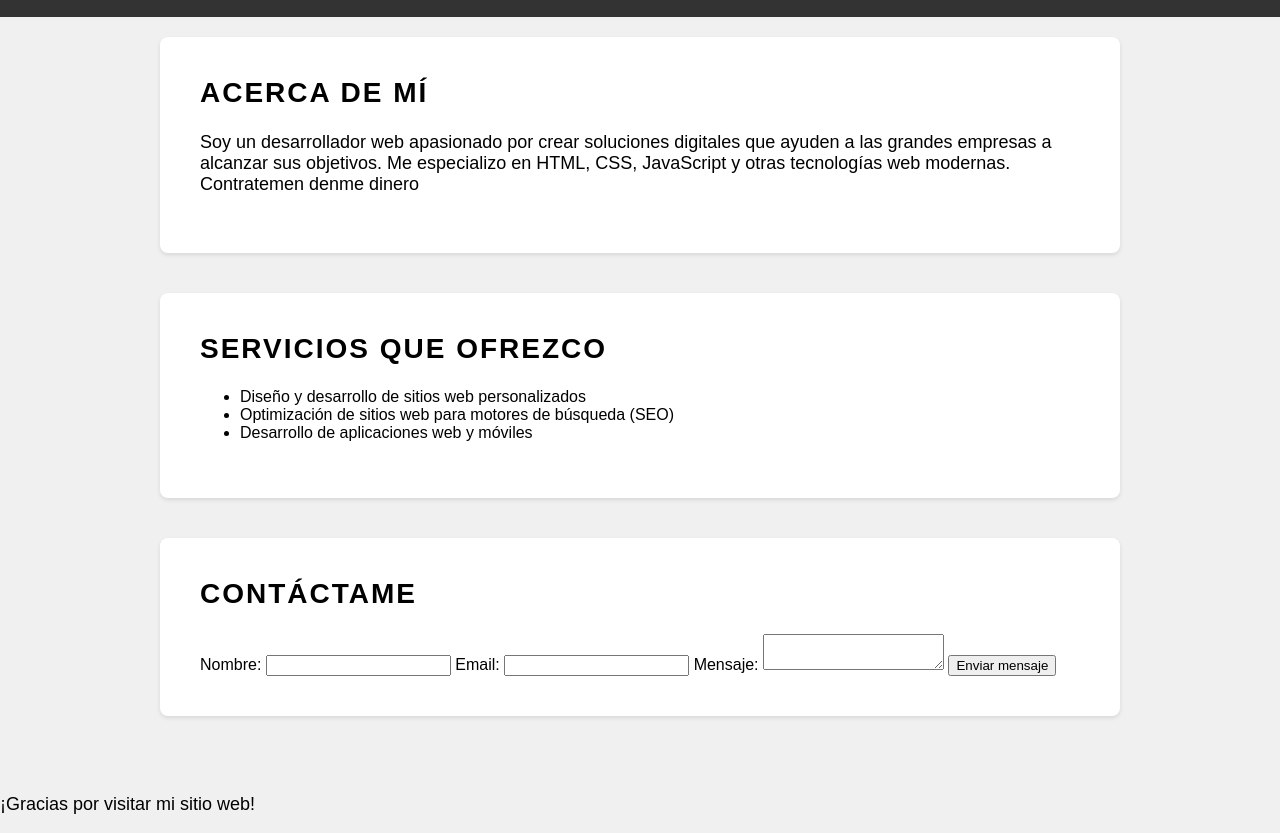
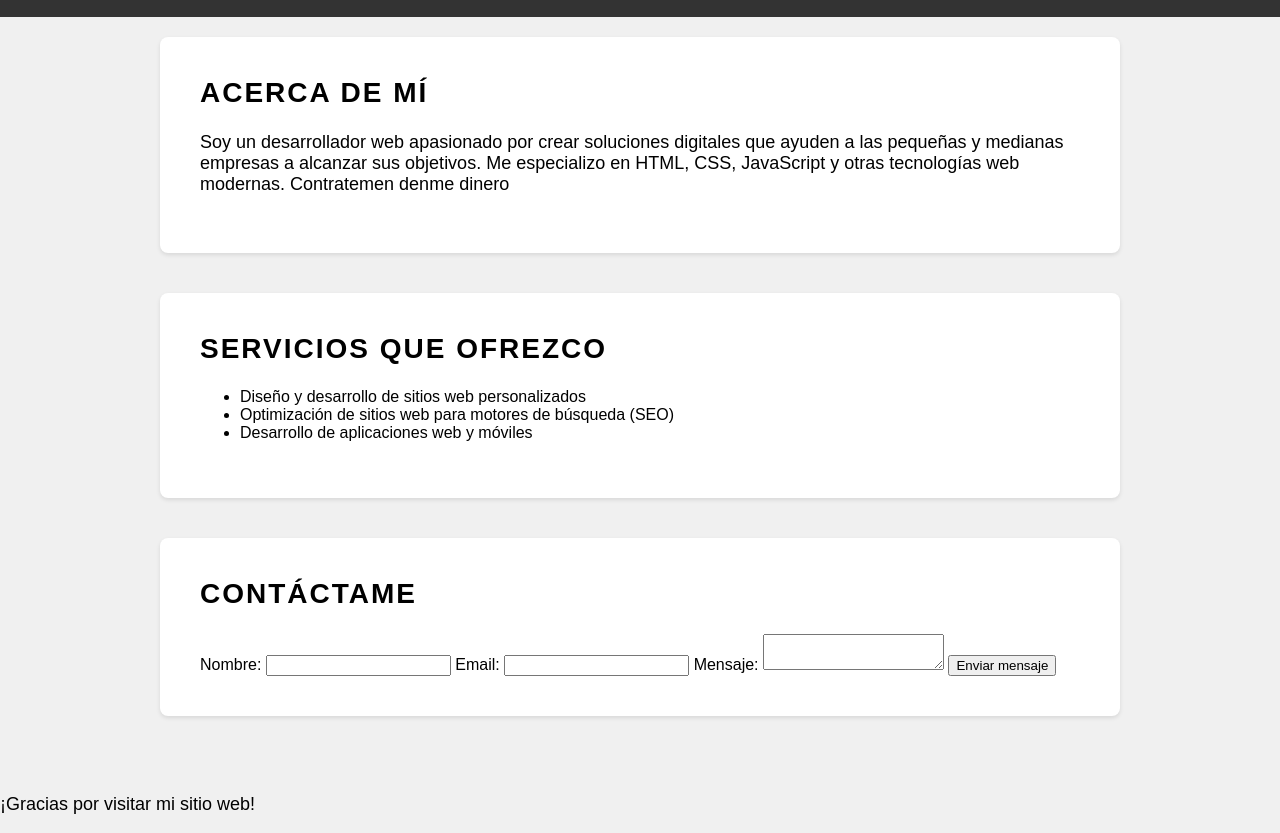
Before and after one commit to ConstanzaVillalobosV/Clase-de-git-y-github, a plain HTML site: page index.html in a window 1280 px wide. Shown: the part 96-929 px from the top of the page. Drawn offline with Linux system fonts and the light colour scheme.

Commit message:
Se cambio las empresas objetivo a pequeñas y medianas empresas

```diff
--- a/index.html
+++ b/index.html
@@ -19,7 +19,7 @@
     <main>
       <section id="about">
         <h2>Acerca de mí</h2>
-        <p>Soy un desarrollador web apasionado por crear soluciones digitales que ayuden a las grandes empresas a alcanzar sus objetivos. Me especializo en HTML, CSS, JavaScript y otras tecnologías web modernas. Contratemen denme dinero</p>
+        <p>Soy un desarrollador web apasionado por crear soluciones digitales que ayuden a las pequeñas y medianas empresas a alcanzar sus objetivos. Me especializo en HTML, CSS, JavaScript y otras tecnologías web modernas. Contratemen denme dinero</p>
       </section>
       <section id="services">
         <h2>Servicios que ofrezco</h2>
```
